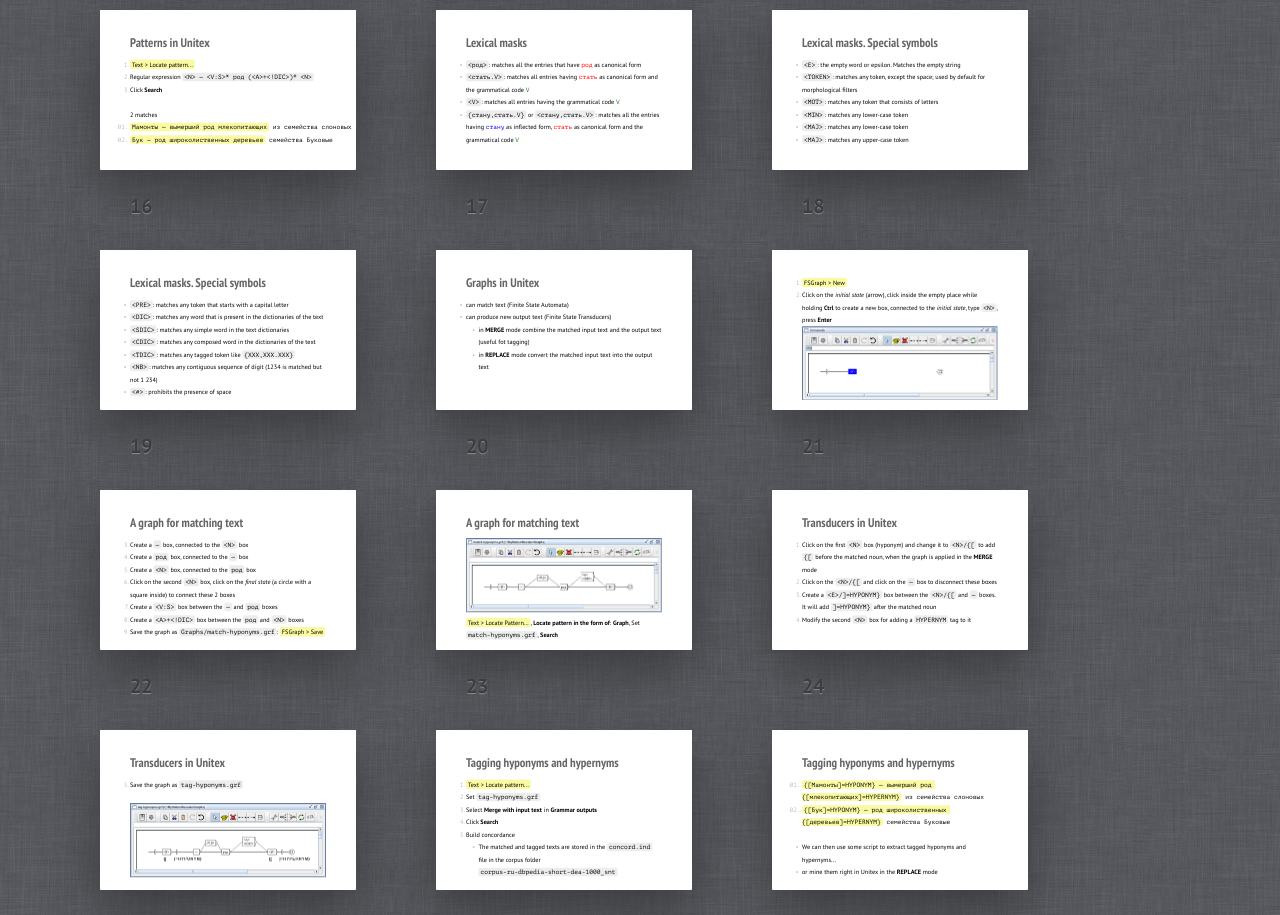
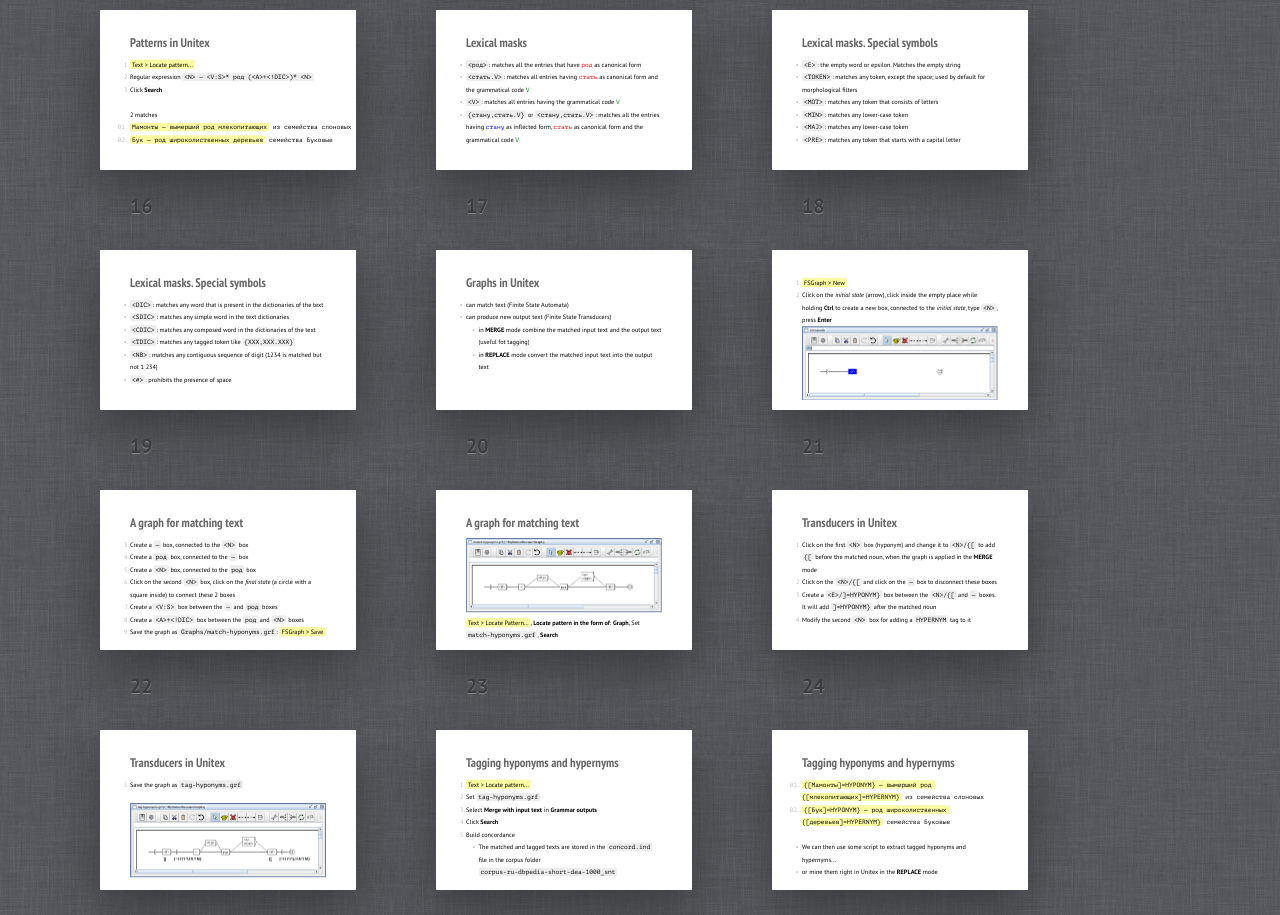
Before and after one commit to avlukanin/unitextutorial, a plain HTML site: page Slides/index.html in a window 1280 px wide. Shown: the part 1420-2335 px from the top of the page. Drawn offline with Linux system fonts and the light colour scheme.

Commit message:
removed repeated item

```diff
--- a/Slides/index.html
+++ b/Slides/index.html
@@ -278,14 +278,13 @@ as canonical form and the grammatical code <samp class="entry gramsem">V</samp><
 			<li class="next"><code>&lt;MOT&gt;</code>: matches any token that consists of letters</li>
 			<li class="next"><code>&lt;MIN&gt;</code>: matches any lower-case token</li>
 			<li class="next"><code>&lt;MAJ&gt;</code>: matches any lower-case token</li>
-			<li class="next"><code>&lt;MAJ&gt;</code>: matches any upper-case token</li>
+			<li class="next"><code>&lt;PRE&gt;</code>: matches any token that starts with a capital letter</li>
 		</ul>
 	</div></section>
 	<section class="slide"><div>
 		<h2>Lexical masks. Special symbols</h2>
 		<ul>
-			<li><code>&lt;PRE&gt;</code>: matches any token that starts with a capital letter</li>
-			<li class="next"><code>&lt;DIC&gt;</code>: matches any word that is present in the dictionaries of the text</li>
+			<li><code>&lt;DIC&gt;</code>: matches any word that is present in the dictionaries of the text</li>
 			<li class="next"><code>&lt;SDIC&gt;</code>: matches any simple word in the text dictionaries</li>
 			<li class="next"><code>&lt;CDIC&gt;</code>: matches any composed word in the dictionaries of the text</li>
 			<li class="next"><code>&lt;TDIC&gt;</code>: matches any tagged token like <code>{XXX,XXX.XXX}</code></li>
```
